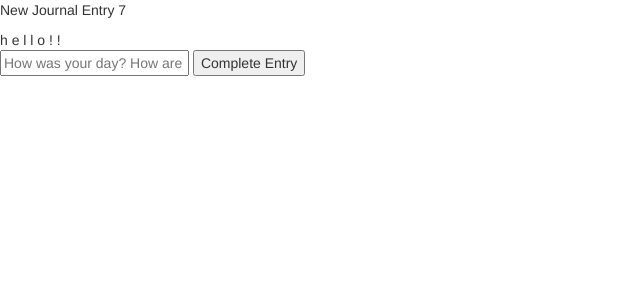
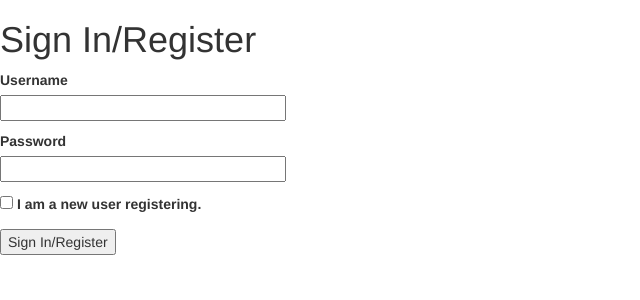
Before and after one commit to 99anthonylam/hackmit2019, a Flask app: page / in a window 1280 px wide. Shown: the top 300 px of the page, without its empty margins (0-640 px from the left). Run offline with Flask 2, Linux system fonts and the light colour scheme; some libraries are stand-ins or nearby versions.

Commit message:
basic functionality

```diff
--- a/app.py
+++ b/app.py
@@ -1,77 +1,170 @@
-from flask import Flask, render_template, request
+from flask import Flask, render_template, request, redirect, url_for
 import jinja2
 from collections import defaultdict
 import datetime
 
-# class User:
-# 	def __init
+from flask_wtf import FlaskForm
+from wtforms import StringField, PasswordField, BooleanField, SubmitField
+from wtforms.validators import DataRequired
 
-# class Users:
-# 	def __init__(self):
-# 		self.users = {}
+app = Flask(__name__, static_url_path='', static_folder='static')
 
-# 	def add_user(self, username, password):
-# 		if username not in self.users:
-# 			self.users[username] = password
+class LoginForm(FlaskForm):
+	username = StringField('Username', validators=[DataRequired()])
+	password = PasswordField('Password', validators=[DataRequired()])
+	register = BooleanField('I am a new user registering.')
+	submit = SubmitField('Sign In/Register')
 
-# 	def change_pwd(self, username, old_pwd, new_pwd):
-# 		if username in self.users and self.users[username] == old_pwd:
-# 			self.users[username] = new_pwd
+class User:
+	def __init__(self):
+		self.users = {}
 
-# 	def del_user(self, username, password):
-# 		if username in self.users and self.users[username] == password:
-# 			self.users.pop(username)
+	def add_user(self, username, password):
+		if username not in self.users:
+			self.users[username] = password
+
+	def change_pwd(self, username, old_pwd, new_pwd):
+		if username in self.users and self.users[username] == old_pwd:
+			self.users[username] = new_pwd
+
+	def del_user(self, username, password):
+		if username in self.users and self.users[username] == password:
+			self.users.pop(username)
+
+	def user_exists(self, username, password):
+		return username in self.users and self.users[username] == password
+
+class Entry:
+	def __init__(self, user):
+		self.user = user
+		self.created_at = datetime.now()
+		self.last_modified = self.created_at
+		self.content = ''
+
+	def update_entry(self, content):
+		self.last_modified = datetime.now()
+		self.content = content
 
 
-# class Journals:
+user_db = User()
+journals = defaultdict(list)  # contains all journal entries
+
+curr_user = None
+validated = False
+curr_entry = 0
+error = None
+
+# check that a user is logged in before allowing them to access other pages
+@app.before_request
+def check_user():
+	global validated
+
+	if not validated and request.endpoint != 'login' and request.endpoint != 'static' and request.endpoint != 'validate_login':
+		return render_template('login.html', title='Sign In/Register', form=LoginForm(), error=error)
 
 
-
-# class Entry:
-# 	def __init__(self, user):
-#         self.user = user
-#         self.created_at = datetime.now()
-#         self.last_modified = self.created_at
-#         self.content = ''
-
-#     def update_entry(self, content):
-#     	self.last_modified = datetime.now()
-#     	self.content = content
+# login page
+@app.route('/login', methods=['GET'])
+def login():
+	return render_template('login.html', title='Sign In/Register', form=LoginForm())
 
 
+# validates login information, sends user to home or login page if error
+@app.route('/login', methods=['POST'])
+def validate_login():
+	global validated
+	global curr_user
+	global journals
+	global user_db
+	global error
+
+	new_user = request.form.get('register', False)
+	username = request.form['username']
+	password = request.form['password']
+
+	# register new user
+	if new_user:
+		print('new')
+		if request.form['username'] in user_db.users:
+			error='Sorry, that username has been taken. Please choose another one.'
+			return render_template('login.html', title='Sign In/Register', form=LoginForm(), error=error)
+		else:
+			user_db.add_user(request.form['username'], request.form['password'])
+			curr_user = username
+			validated = True
+			return render_template('home.html', entries=journals[curr_user])
+
+	# login existing user
+	else:
+		print('login')
+		if user_db.user_exists(username, password):
+			curr_user = username
+			validated = True
+			print('aa')
+			return render_template('home.html', entries=journals[curr_user])
+		else:
+			error='Sorry, your username and/or password is incorrect.'
+			return render_template('login.html', title='Sign In/Register', form=LoginForm(), error=error)
 
 
+# logout page
+@app.route('/logout')
+def logout():
+	global curr_user
+	global validated
+	global error
+	global curr_entry
 
-app = Flask(__name__, static_url_path='', static_folder='static')
-db = defaultdict(str)
-curr = 0
+	curr_user = None
+	validated = False
+	error = None
+	curr_entry = 0
+	return render_template('login.html', title='Register/Sign In', form=LoginForm())
+
 
 # create a new journal entry // display old journal entries
 @app.route('/', methods = ['GET'])
 def home():
-	# TO DO: bootstrap grid on html page to display all old entried in db
-	return render_template('home.html', variable='hello!!')
+	global curr_entry
+	global curr_user
+	global journals
+
+	curr_entry = len(journals.get(curr_user, []))
+	return render_template('home.html', entries=journals[curr_user])
+
 
 # save the current journal entry
 @app.route('/save', methods = ['POST'])
 def save_journal_entry():
-	global curr
-	text = request.form['curr_text']
-	db[curr] = str(text)
-	print(db)
+	global curr_entry
+	global curr_user
+	global journals
 
-	return render_template('home.html')
+	text = str(request.form['curr_text'])
+	if len(journals[curr_user]) == curr_entry:
+		journals[curr_user].append(text)
+	else:
+		journals[curr_user][curr_entry] = text
+	return render_template('home.html', entries=journals[curr_user])
+
 
 # complete the current journal entry
 @app.route('/', methods = ['POST'])
 def complete_journal_entry():
+	global curr_entry
+	global curr_user
+	global journals
+
 	# TO DO: some sort of alert/verification that the post has been saved
-	global curr
-	text = request.form['journal-entry']
-	db[curr] = str(text)
-	curr += 1
-	return render_template('home.html')
+	text = str(request.form['journal-entry'])
+	if len(journals[curr_user]) == curr_entry:
+		journals[curr_user].append(text)
+	else:
+		journals[curr_user][curr_entry] = text
+	curr_entry += 1
+	return render_template('home.html', entries=journals[curr_user])
 
 
 if __name__ == '__main__':
+	app.secret_key = 'TEMP_KEY!'
 	app.run('localhost', 8888, debug=True)
--- /dev/null
+++ b/templates/base.html
@@ -0,0 +1,25 @@
+<html>
+    <head>
+    <meta charset="utf-8">
+    <meta http-equiv="X-UA-Compatible" content="IE=edge">
+    <meta name="viewport" content="width=device-width,initial-scale=1,maximum-scale=1,user-scalable=no">
+
+    <!-- jQuery and script -->
+    <script src="https://code.jquery.com/jquery-1.12.4.min.js"></script>
+
+    <!-- Latest compiled and minified CSS -->
+    <link rel="stylesheet" href="https://maxcdn.bootstrapcdn.com/bootstrap/3.3.7/css/bootstrap.min.css" integrity="sha384-BVYiiSIFeK1dGmJRAkycuHAHRg32OmUcww7on3RYdg4Va+PmSTsz/K68vbdEjh4u" crossorigin="anonymous">
+
+    <!-- Optional theme -->
+    <link rel="stylesheet" href="https://maxcdn.bootstrapcdn.com/bootstrap/3.3.7/css/bootstrap-theme.min.css" integrity="sha384-rHyoN1iRsVXV4nD0JutlnGaslCJuC7uwjduW9SVrLvRYooPp2bWYgmgJQIXwl/Sp" crossorigin="anonymous">
+
+    <!-- Latest compiled and minified JavaScript -->
+    <script src="https://maxcdn.bootstrapcdn.com/bootstrap/3.3.7/js/bootstrap.min.js" integrity="sha384-Tc5IQib027qvyjSMfHjOMaLkfuWVxZxUPnCJA7l2mCWNIpG9mGCD8wGNIcPD7Txa" crossorigin="anonymous"></script>
+
+    <title>{{ title }}</title>
+    </head>
+
+    <body>
+        {% block content %}{% endblock %}
+    </body>
+</html>
--- a/templates/home.html
+++ b/templates/home.html
@@ -23,15 +23,19 @@
   </head>
 
   <body>
-    <p>New Journal Entry {{ variable|length }}</p>
-    {% for i in variable %}
-    	{{ i }}
-    {% endfor %}
+    <p>New Journal Entry</p>
     <form action="/" method="post">
     	<input id="journal-entry" type=textarea name="journal-entry" placeholder="How was your day? How are you feeling?">
     	<input type="submit" value="Complete Entry">
     </form>
     <div id="last-saved"></div>
+
+    <div class="old">
+    	{% for entry in entries %}
+    		{{ entry }}
+    	{% endfor %}
+    </div>
+
   </body>
 
 </html>
--- /dev/null
+++ b/templates/login.html
@@ -0,0 +1,21 @@
+{% extends "base.html" %}
+
+{% block content %}
+    <h1>Sign In/Register</h1>
+    {% if error %}
+        <p>{{ error }}</p>
+    {% endif %}
+    <form action="/login" method="post" novalidate>
+        {{ form.hidden_tag() }}
+        <p>
+            {{ form.username.label }}<br>
+            {{ form.username(size=32) }}
+        </p>
+        <p>
+            {{ form.password.label }}<br>
+            {{ form.password(size=32) }}
+        </p>
+        <p>{{ form.register() }} {{ form.register.label }}</p>
+        <p>{{ form.submit() }}</p>
+    </form>
+{% endblock %}
```
